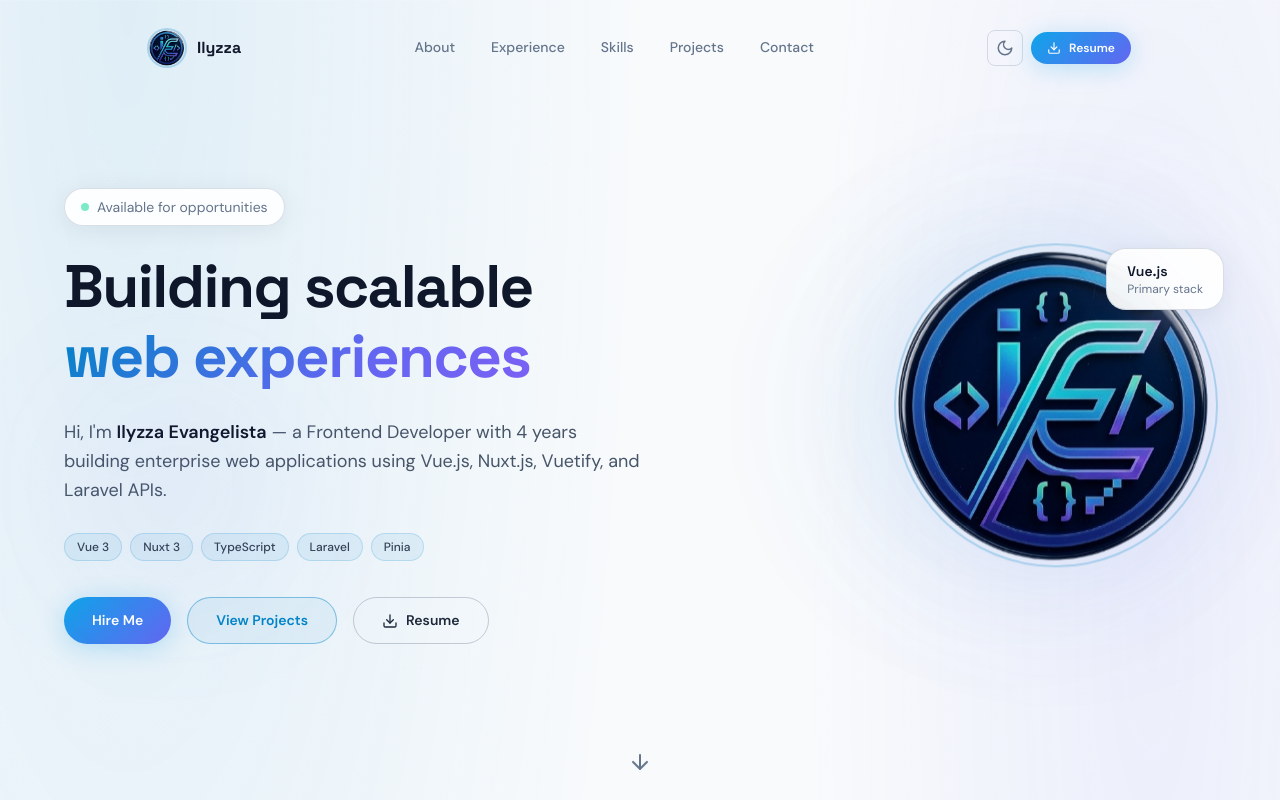
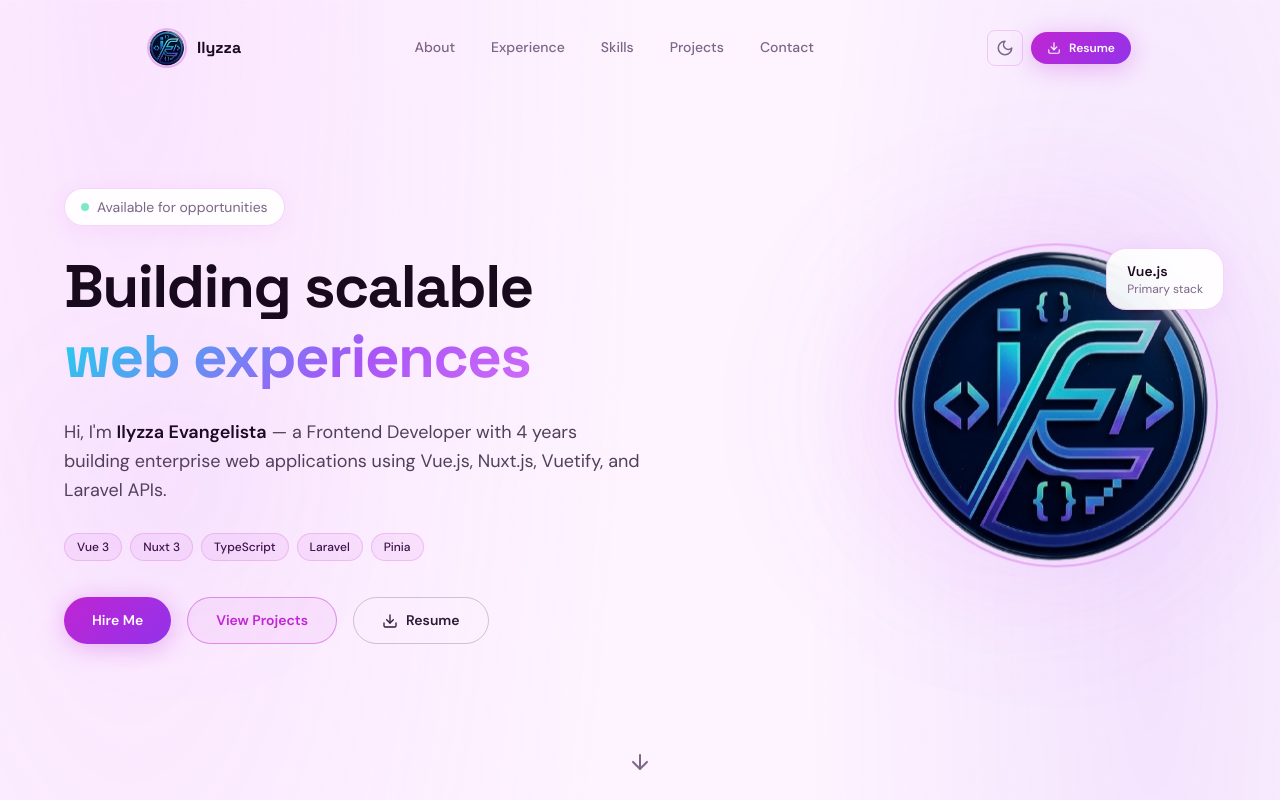
Before and after one commit to ilyzzaEvangelista/my-portfolio, a Vue app: page / in a window 1280 px wide. Shown: the top 800 px of the page. Built offline with nearby package versions, Linux system fonts and the light colour scheme.

Commit message:
Retheme color palette to pink/magenta matching logo

```diff
--- a/src/components/Footer.vue
+++ b/src/components/Footer.vue
@@ -7,7 +7,7 @@ const resumeUrl = `${import.meta.env.BASE_URL}EVANGELISTA-JAN-ILYZZA-RESUME.pdf`
 <template>
   <footer>
     <div class="relative py-20 px-6 overflow-hidden">
-      <div class="absolute inset-0 bg-gradient-to-r from-sky-500/10 via-indigo-500/10 to-violet-500/10" />
+      <div class="absolute inset-0 bg-gradient-to-r from-cyan-400/10 via-purple-500/10 to-fuchsia-500/10" />
       <div class="absolute inset-0 border-t footer-border" />
 
       <div class="relative max-w-3xl mx-auto text-center">
--- a/src/style.css
+++ b/src/style.css
@@ -8,79 +8,79 @@
 /* Light theme (default) */
 :root,
 [data-theme="light"] {
-  --color-surface: #f8fafc;
+  --color-surface: #fdf4ff;
   --color-surface-card: rgba(255, 255, 255, 0.92);
-  --color-heading: #0f172a;
-  --color-text: #475569;
-  --color-muted: #64748b;
-  --color-emphasis: #1e293b;
-  --color-primary: #0284c7;
-  --color-accent: #6366f1;
-  --color-border: rgba(148, 163, 184, 0.35);
-  --color-border-hover: rgba(2, 132, 199, 0.45);
+  --color-heading: #1a0a1e;
+  --color-text: #52405a;
+  --color-muted: #7c6585;
+  --color-emphasis: #2d1a35;
+  --color-primary: #c026d3;
+  --color-accent: #9333ea;
+  --color-border: rgba(192, 38, 211, 0.18);
+  --color-border-hover: rgba(192, 38, 211, 0.45);
   --color-input-bg: #ffffff;
-  --color-tag-text: #334155;
-  --color-tag-bg: rgba(2, 132, 199, 0.08);
-  --color-tag-border: rgba(2, 132, 199, 0.18);
-  --color-section-alt: rgba(241, 245, 249, 0.95);
-  --color-nav-hover: rgba(15, 23, 42, 0.06);
-  --color-glass-shadow: 0 4px 24px rgba(15, 23, 42, 0.07);
-  --color-glass-hover-shadow: 0 8px 32px rgba(2, 132, 199, 0.12);
-  --color-project-fade: #f8fafc;
-  --color-footer-border: rgba(148, 163, 184, 0.25);
-  --color-btn-outline-bg: rgba(2, 132, 199, 0.06);
-  --color-btn-outline-hover: rgba(2, 132, 199, 0.12);
-  --color-btn-ghost-border: rgba(100, 116, 139, 0.35);
-  --color-btn-ghost-hover: rgba(15, 23, 42, 0.04);
-  --color-mesh-1: rgba(2, 132, 199, 0.1);
-  --color-mesh-2: rgba(99, 102, 241, 0.08);
-  --color-mesh-3: rgba(139, 92, 246, 0.06);
-  --color-glow-1: rgba(2, 132, 199, 0.12);
-  --color-glow-2: rgba(99, 102, 241, 0.1);
-  --color-icon-ring: rgba(2, 132, 199, 0.25);
-  --color-selection-bg: rgba(2, 132, 199, 0.25);
-  --color-selection-text: #0f172a;
-  --gradient-text-1: #0284c7;
-  --gradient-text-2: #6366f1;
-  --gradient-text-3: #8b5cf6;
+  --color-tag-text: #3b1248;
+  --color-tag-bg: rgba(192, 38, 211, 0.07);
+  --color-tag-border: rgba(192, 38, 211, 0.18);
+  --color-section-alt: rgba(250, 240, 255, 0.95);
+  --color-nav-hover: rgba(192, 38, 211, 0.05);
+  --color-glass-shadow: 0 4px 24px rgba(192, 38, 211, 0.07);
+  --color-glass-hover-shadow: 0 8px 32px rgba(192, 38, 211, 0.14);
+  --color-project-fade: #fdf4ff;
+  --color-footer-border: rgba(192, 38, 211, 0.18);
+  --color-btn-outline-bg: rgba(192, 38, 211, 0.06);
+  --color-btn-outline-hover: rgba(192, 38, 211, 0.12);
+  --color-btn-ghost-border: rgba(124, 101, 133, 0.35);
+  --color-btn-ghost-hover: rgba(192, 38, 211, 0.04);
+  --color-mesh-1: rgba(232, 121, 249, 0.13);
+  --color-mesh-2: rgba(147, 51, 234, 0.09);
+  --color-mesh-3: rgba(34, 211, 238, 0.07);
+  --color-glow-1: rgba(232, 121, 249, 0.14);
+  --color-glow-2: rgba(147, 51, 234, 0.10);
+  --color-icon-ring: rgba(192, 38, 211, 0.28);
+  --color-selection-bg: rgba(232, 121, 249, 0.25);
+  --color-selection-text: #1a0a1e;
+  --gradient-text-1: #22d3ee;
+  --gradient-text-2: #a855f7;
+  --gradient-text-3: #e879f9;
 }
 
 [data-theme="dark"] {
-  --color-surface: #0c1018;
-  --color-surface-card: rgba(18, 24, 38, 0.72);
-  --color-heading: #f8fafc;
-  --color-text: #94a3b8;
-  --color-muted: #64748b;
-  --color-emphasis: #e2e8f0;
-  --color-primary: #38bdf8;
-  --color-accent: #818cf8;
-  --color-border: rgba(148, 163, 184, 0.12);
-  --color-border-hover: rgba(56, 189, 248, 0.35);
-  --color-input-bg: rgba(15, 20, 32, 0.8);
-  --color-tag-text: #cbd5e1;
-  --color-tag-bg: rgba(56, 189, 248, 0.08);
-  --color-tag-border: rgba(56, 189, 248, 0.15);
-  --color-section-alt: rgba(15, 20, 32, 0.5);
-  --color-nav-hover: rgba(255, 255, 255, 0.05);
-  --color-glass-shadow: 0 4px 24px rgba(0, 0, 0, 0.2);
-  --color-glass-hover-shadow: 0 0 40px rgba(56, 189, 248, 0.08);
-  --color-project-fade: #121826;
-  --color-footer-border: rgba(255, 255, 255, 0.05);
-  --color-btn-outline-bg: rgba(56, 189, 248, 0.06);
-  --color-btn-outline-hover: rgba(56, 189, 248, 0.12);
-  --color-btn-ghost-border: rgba(100, 116, 139, 0.4);
-  --color-btn-ghost-hover: rgba(255, 255, 255, 0.05);
-  --color-mesh-1: rgba(56, 189, 248, 0.14);
-  --color-mesh-2: rgba(129, 140, 248, 0.12);
-  --color-mesh-3: rgba(99, 102, 241, 0.08);
-  --color-glow-1: rgba(56, 189, 248, 0.1);
-  --color-glow-2: rgba(129, 140, 248, 0.1);
-  --color-icon-ring: rgba(56, 189, 248, 0.2);
-  --color-selection-bg: rgba(56, 189, 248, 0.3);
+  --color-surface: #0d0812;
+  --color-surface-card: rgba(22, 10, 30, 0.75);
+  --color-heading: #fdf4ff;
+  --color-text: #c4a8cc;
+  --color-muted: #7c6585;
+  --color-emphasis: #ecd9f5;
+  --color-primary: #e879f9;
+  --color-accent: #c084fc;
+  --color-border: rgba(232, 121, 249, 0.13);
+  --color-border-hover: rgba(232, 121, 249, 0.40);
+  --color-input-bg: rgba(22, 10, 30, 0.85);
+  --color-tag-text: #e9d5f5;
+  --color-tag-bg: rgba(232, 121, 249, 0.08);
+  --color-tag-border: rgba(232, 121, 249, 0.18);
+  --color-section-alt: rgba(22, 10, 30, 0.55);
+  --color-nav-hover: rgba(232, 121, 249, 0.06);
+  --color-glass-shadow: 0 4px 24px rgba(0, 0, 0, 0.35);
+  --color-glass-hover-shadow: 0 0 40px rgba(232, 121, 249, 0.10);
+  --color-project-fade: #100a18;
+  --color-footer-border: rgba(232, 121, 249, 0.08);
+  --color-btn-outline-bg: rgba(232, 121, 249, 0.06);
+  --color-btn-outline-hover: rgba(232, 121, 249, 0.13);
+  --color-btn-ghost-border: rgba(124, 101, 133, 0.40);
+  --color-btn-ghost-hover: rgba(232, 121, 249, 0.05);
+  --color-mesh-1: rgba(232, 121, 249, 0.16);
+  --color-mesh-2: rgba(192, 132, 252, 0.12);
+  --color-mesh-3: rgba(34, 211, 238, 0.08);
+  --color-glow-1: rgba(232, 121, 249, 0.12);
+  --color-glow-2: rgba(192, 132, 252, 0.10);
+  --color-icon-ring: rgba(232, 121, 249, 0.25);
+  --color-selection-bg: rgba(232, 121, 249, 0.28);
   --color-selection-text: #ffffff;
-  --gradient-text-1: #38bdf8;
-  --gradient-text-2: #818cf8;
-  --gradient-text-3: #a78bfa;
+  --gradient-text-1: #22d3ee;
+  --gradient-text-2: #c084fc;
+  --gradient-text-3: #f0abfc;
 }
 
 html {
@@ -124,7 +124,7 @@ body {
 }
 
 .gradient-bg {
-  background: linear-gradient(135deg, #0ea5e9 0%, #6366f1 55%, #8b5cf6 100%);
+  background: linear-gradient(135deg, #22d3ee 0%, #a855f7 50%, #e879f9 100%);
 }
 
 .glass-card {
@@ -150,15 +150,15 @@ body {
   font-size: 0.875rem;
   font-weight: 600;
   color: white;
-  background: linear-gradient(135deg, #0ea5e9 0%, #6366f1 100%);
-  box-shadow: 0 4px 24px rgba(14, 165, 233, 0.25);
+  background: linear-gradient(135deg, #c026d3 0%, #9333ea 100%);
+  box-shadow: 0 4px 24px rgba(192, 38, 211, 0.30);
   transition: opacity 0.2s, transform 0.2s, box-shadow 0.2s;
 }
 
 .btn-primary:hover {
   opacity: 0.92;
   transform: translateY(-1px);
-  box-shadow: 0 8px 32px rgba(14, 165, 233, 0.35);
+  box-shadow: 0 8px 32px rgba(192, 38, 211, 0.42);
 }
 
 .btn-outline {
```
